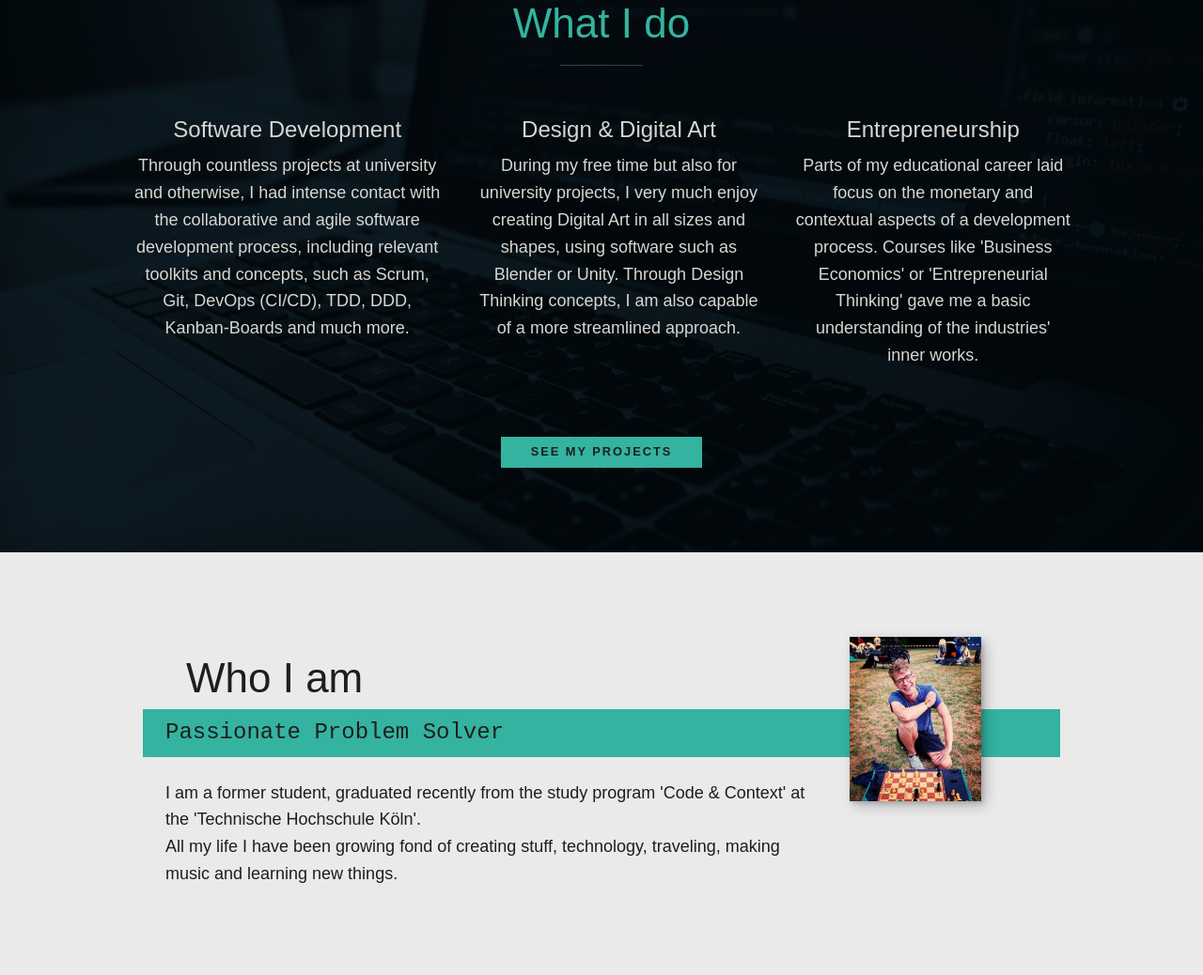
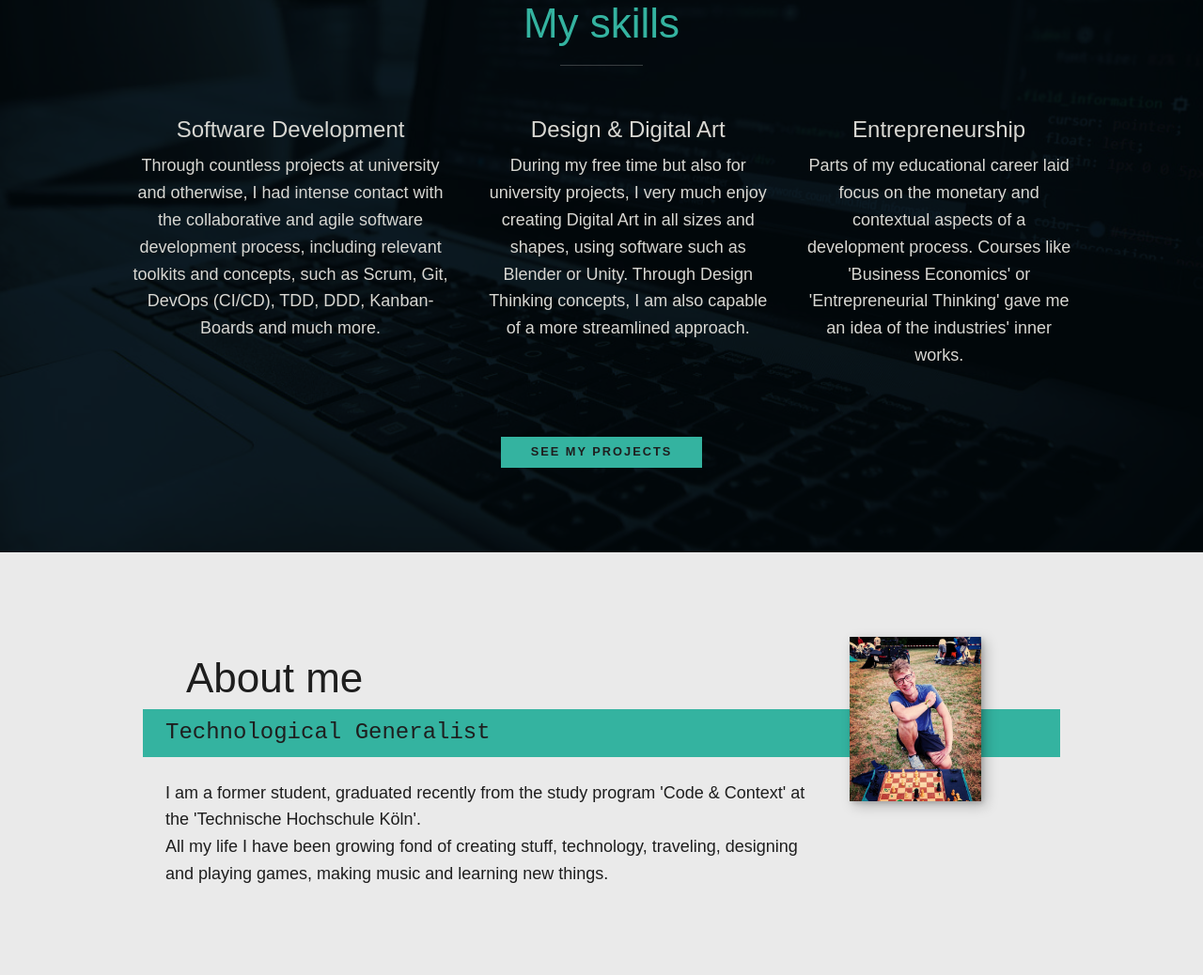
Before and after one commit to UrHighnez/portfolio-website, a plain HTML site: page index.html in a window 1280 px wide. Shown: the part 1614-2652 px from the top of the page at 94% size. Drawn offline with nearby package versions, Linux system fonts and the light colour scheme.

Commit message:
update homepage text

```diff
--- a/index.html
+++ b/index.html
@@ -53,8 +53,8 @@
 <!-- My Projects -->
 
 <section class="my-projects" id="projects">
-    <h2 class="section__title section__title--projects">My Work</h2>
-    <p class="section__subtitle section__subtitle--projects">A selection from my favorite projects</p>
+    <h2 class="section__title section__title--projects">My projects</h2>
+    <p class="section__subtitle section__subtitle--projects">A colorful selection from my work</p>
 
     <div id="slider">
         <div class="slider-container">
@@ -176,7 +176,7 @@
 <!-- My Skills -->
 
 <section class="my-skills" id="skills">
-    <h2 class="section__title section__title--skills">What I do</h2>
+    <h2 class="section__title section__title--skills">My skills</h2>
     <div class="skills">
         <div class="skill">
             <h3>Software Development</h3>
@@ -200,7 +200,7 @@
             <h3>Entrepreneurship</h3>
             <p>
                 Parts of my educational career laid focus on the monetary and contextual aspects of a development
-                process. Courses like 'Business Economics' or 'Entrepreneurial Thinking' gave me a basic understanding
+                process. Courses like 'Business Economics' or 'Entrepreneurial Thinking' gave me an idea
                 of the industries' inner works.
             </p>
         </div>
@@ -211,11 +211,10 @@
 
 <!-- About me -->
 
-<section
-        class="about-me" id="about">
-    <h2 class="section__title section__title--about">Who I am</h2>
+<section class="about-me" id="about">
+    <h2 class="section__title section__title--about">About me</h2>
     <p class="section__subtitle section__subtitle--about">
-        Passionate Problem Solver
+        Technological Generalist
     </p>
     <img src="img/chess-img.webp" alt="Reading with Seoul" class="about-me__img">
     <div class="about-me__body">
@@ -225,8 +224,8 @@
             Köln'.
         </p>
         <p>
-            All my life I have been growing fond of creating stuff, technology, traveling, making music and learning
-            new things.
+            All my life I have been growing fond of creating stuff, technology, traveling, designing and playing games,
+            making music and learning new things.
         </p>
     </div>
 </section>
```
